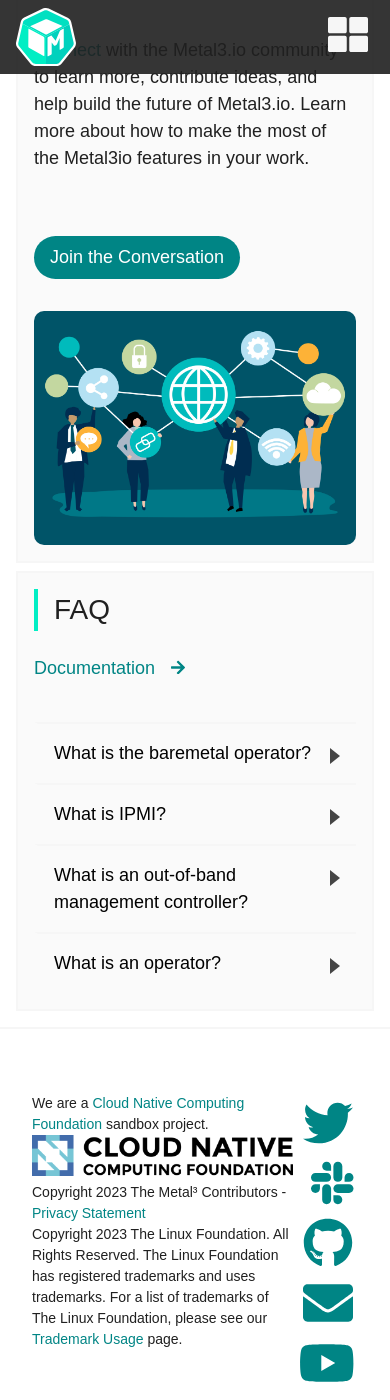
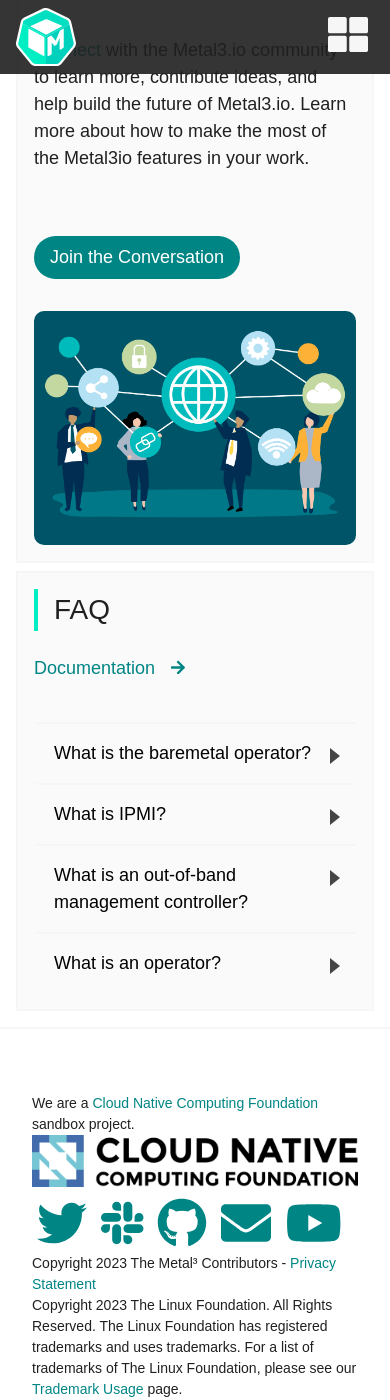
Before and after one commit to metal3-io/metal3-io.github.io, a Jekyll site: the page built from index.html, in a window 390 px wide and 1400 px high, scrolled down 3638 px. Built offline with Jekyll 4.4.1, drawn with Linux system fonts in a browser that asks for light colours; nearby versions of some CDN libraries; comment, search, counter and statistics services are not loaded.

Commit message:
Repostioned footer links for  mobile

```diff
--- a/_sass/_footer.scss
+++ b/_sass/_footer.scss
@@ -7,6 +7,9 @@
 .mk-cncf-footer {
     width: 80%;
     float: left ;
+    @media(max-width: $mk--breakpoint--md){
+    width: 100%;
+    }
 }
 
 .mk-icons-footer {
@@ -14,6 +17,10 @@
     float: right;
     text-align: right;
     top: 50%;
+    @media(max-width: $mk--breakpoint--md){
+        display: flex;
+        width: 100%;
+    }
 }
 
 .fa-lg {
```
Also changed, not shown: _includes/footer.html (+4 -3 lines).
